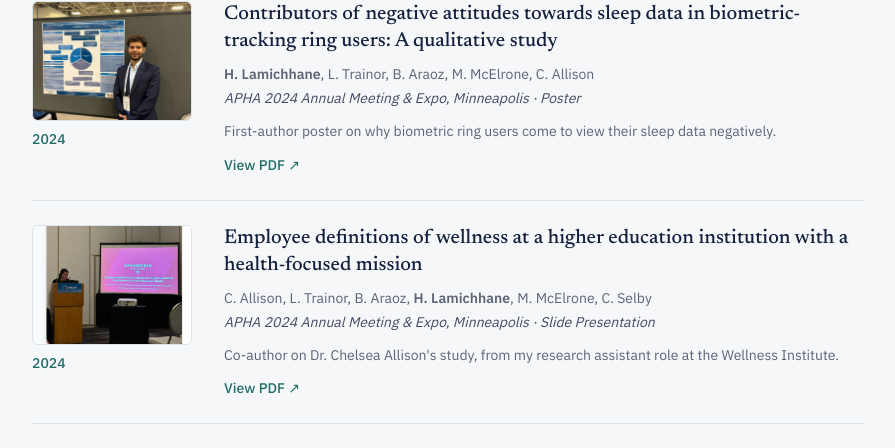
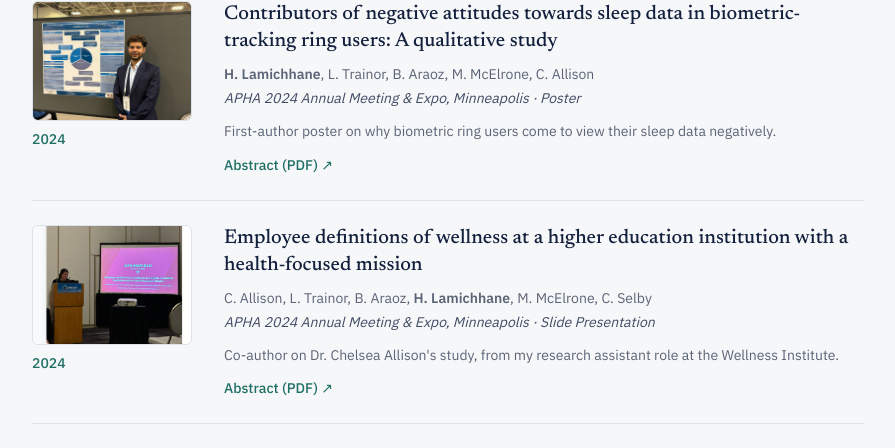
Before and after one commit to data-driven-rishi/portfolio, a Next.js app: page / in a window 1280 px wide. Shown: the part 6358-6806 px from the top of the page, without its empty margins (192-1087 px from the left). Built offline with nearby package versions, Linux system fonts and the light colour scheme.

Commit message:
Add link labels

```diff
--- a/data/researchData.js
+++ b/data/researchData.js
@@ -8,6 +8,7 @@ export const RESEARCH = [
     year: "2024",
     image: "/Research/apha-poster.jpeg",
     link: "/Research/Hrishikesh_ResearchAbstract.pdf",
+        linkLabel: "Abstract (PDF)",
   },
   {
     title: "Employee definitions of wellness at a higher education institution with a health-focused mission",
@@ -17,5 +18,6 @@ export const RESEARCH = [
     year: "2024",
     image: "/Research/wellness-study.png",
     link: "/Research/Dr.Allison_abstract.pdf",
+        linkLabel: "Abstract (PDF)",
   },
 ];
```
